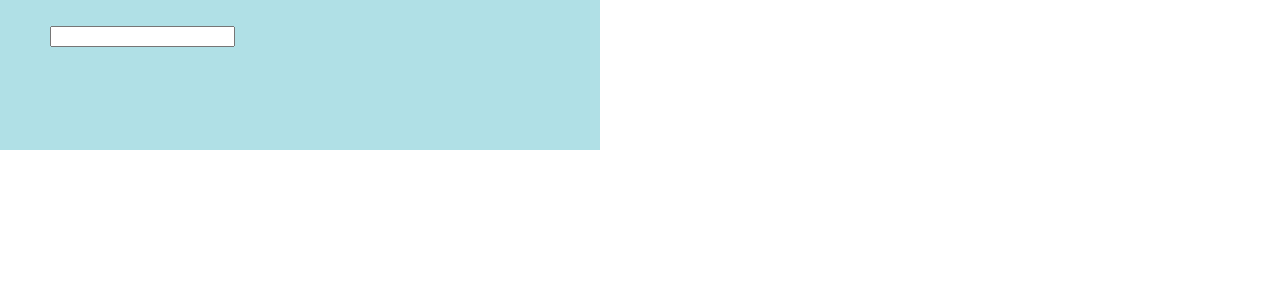
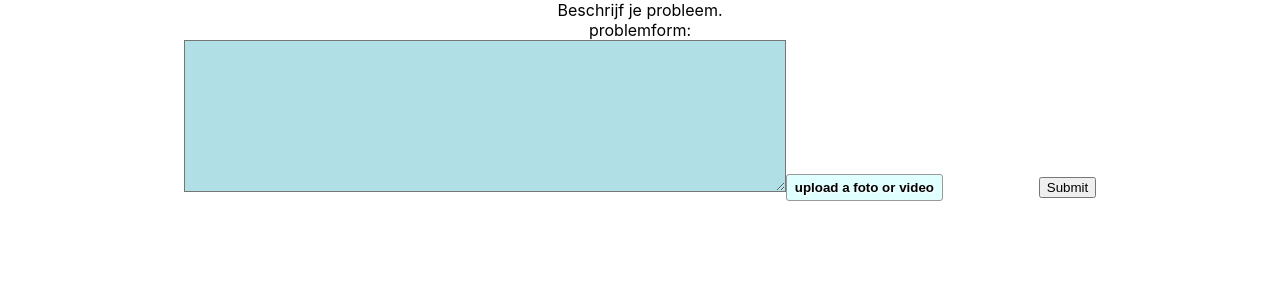
Before and after one commit to KevinGit9/ProjectC, a React (Create React App) app in the folder viscon frontend/visconfrontend/: page / in a window 1280 px wide. Shown: the top 300 px of the page. Built offline with nearby package versions, Linux system fonts and the light colour scheme.

Commit message:
submitting fotos and videos done

```diff
--- a/viscon frontend/visconfrontend/src/App.tsx
+++ b/viscon frontend/visconfrontend/src/App.tsx
@@ -2,13 +2,22 @@ import React from 'react';
 import './App.css';
 import './textbox.css';
 
+
+
 function App() {
     return (
 
-        <div className="button">
-            <input></input>
+        <div className="App">
+            Beschrijf je probleem.
+            <form id="problemform">
+                <label>problemform: <br></br>
+                    <textarea className = "textbox"> </textarea>
+                    <input className="paperclip" type="file" multiple accept= "image/*, video/*" ></input>
+                    <input type="submit" ></input>
+                </label>
+            </form>
         </div>
-  );
+    );
 }
 
 export default App;
--- a/viscon frontend/visconfrontend/src/textbox.css
+++ b/viscon frontend/visconfrontend/src/textbox.css
@@ -5,9 +5,26 @@
     padding: 25px 50px;
 }
 
-.input {
-    height: 100px;
-    width: 500px;
-    background-color: powderblue;
-    padding: 25px 50px;
+.paperclip::-webkit-file-upload-button {
+    visibility: hidden;
 }
+
+.paperclip::before {
+    content: "upload a foto or video";
+    display: inline-block;
+    background-color : lightcyan;
+    border: 1px solid #999;
+    border-radius: 3px;
+    padding: 5px 8px;
+    outline: none;
+    white-space: nowrap;
+    -webkit-user-select: none;
+    cursor: pointer;
+    text-shadow: 1px 1px #fff;
+    font-weight: 700;
+    font-size: 10pt;
+}
+
+.paperclip:hover::before {
+    border-color: black
+}
```
